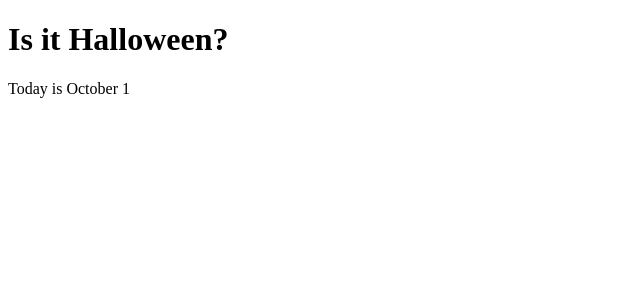
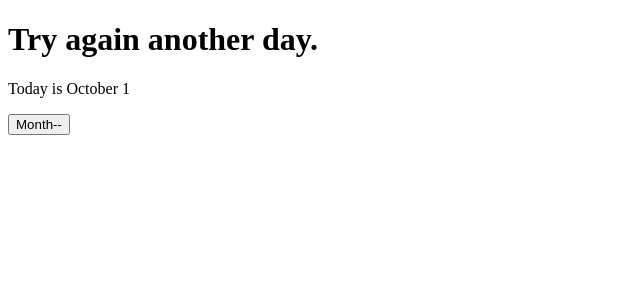
Before and after one commit to RHIT-abernaal/Angular-Demo, an Angular app in the folder is-it-halloween-yet/: page / in a window 1280 px wide. Shown: the top 300 px of the page, without its empty margins (0-640 px from the left). Built offline with nearby package versions, Linux system fonts and the light colour scheme.

Commit message:
got first button to dynamically modify month

```diff
--- a/is-it-halloween-yet/src/app/app.component.html
+++ b/is-it-halloween-yet/src/app/app.component.html
@@ -1,2 +1,4 @@
-<h1>{{title}}</h1>
+<h1 *ngIf="month == 9 && day == 31">It is Halloween!</h1>
+<h1 *ngIf="month != 9 || day != 31">Try again another day.</h1>
 <p>Today is {{monthNames[month]}} {{day}}</p>
+<button (click)="changeMonth(-1)">Month--</button>
--- a/is-it-halloween-yet/src/app/app.component.ts
+++ b/is-it-halloween-yet/src/app/app.component.ts
@@ -11,4 +11,7 @@ export class AppComponent {
   monthNames = ["January", "February", "March", "April", "May", "June", "July", "August", "September", "October", "November", "December"];
   month = this.today.getMonth();
   day = this.today.getDay();
+  changeMonth(change: number) : void {
+    this.month += change;
+  }
 }
```
